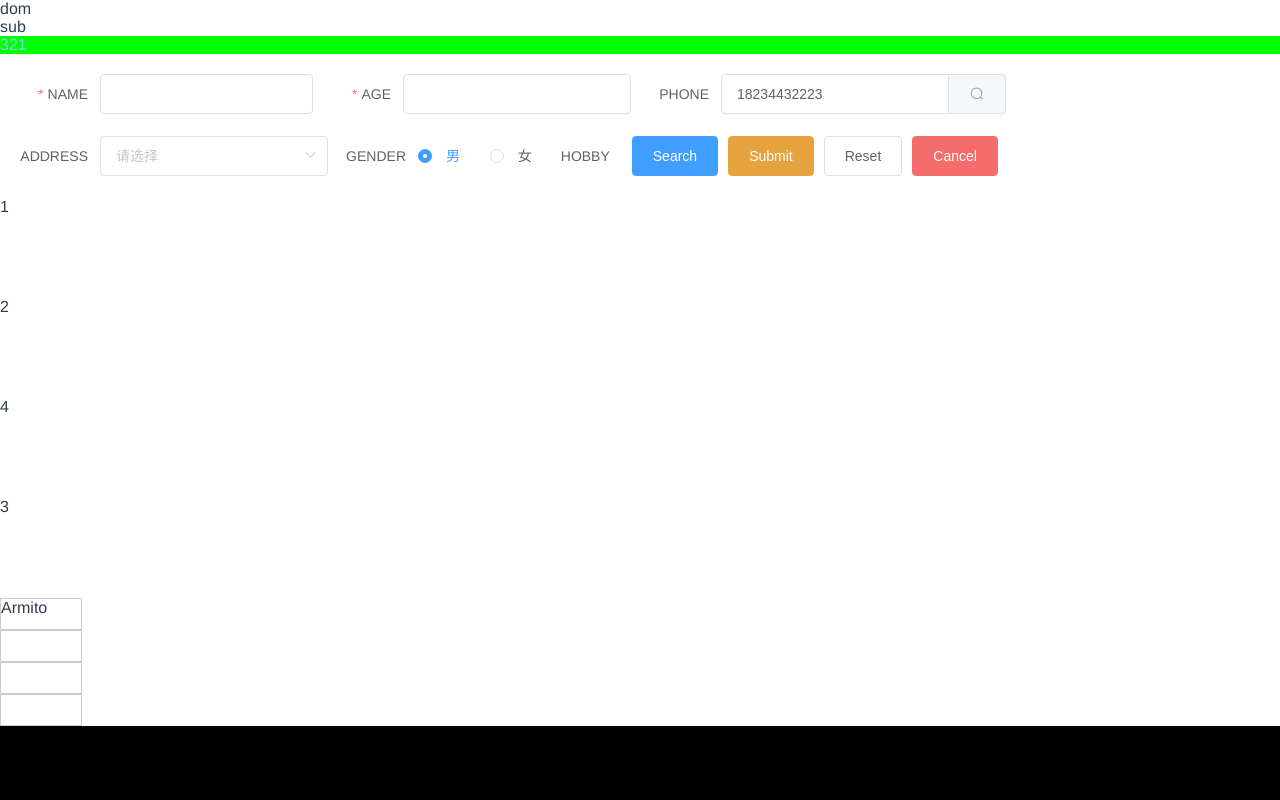
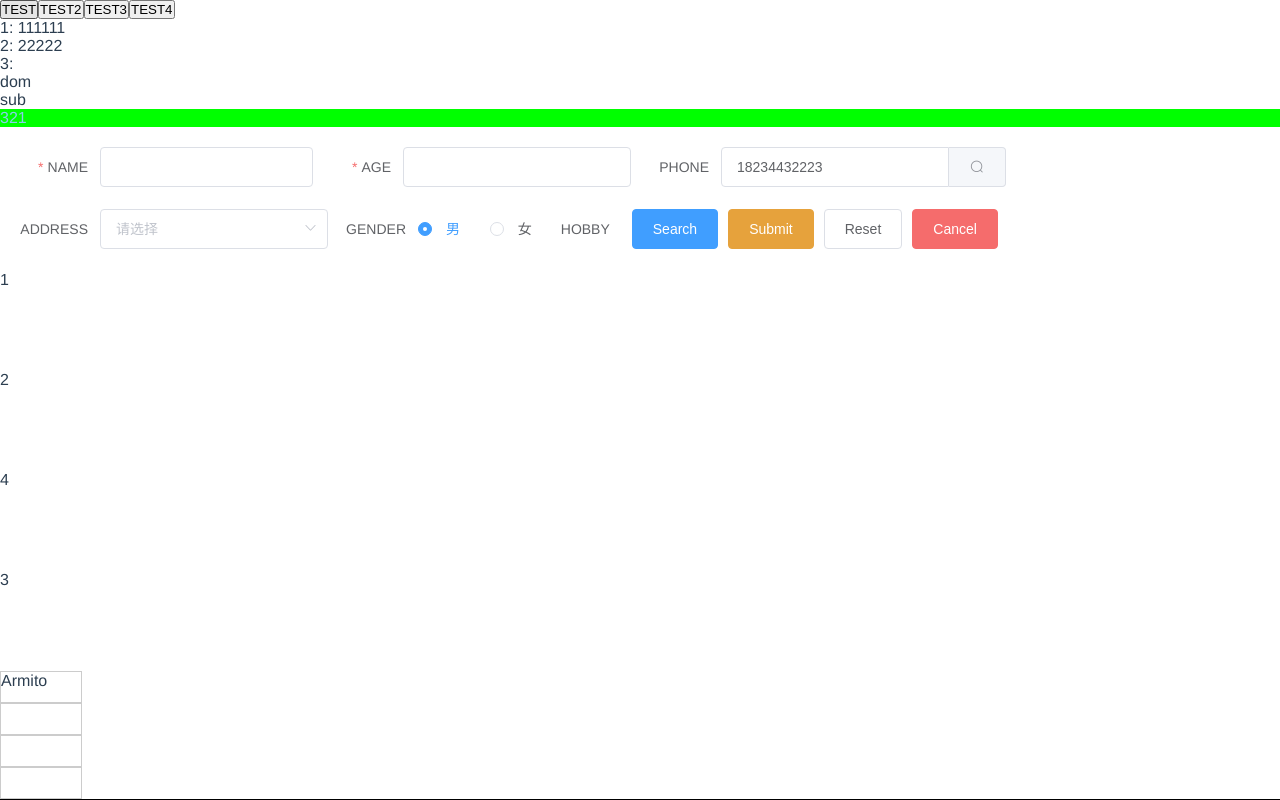
Before and after one commit to Armito/vue2-demo, a Vue app: page / in a window 1280 px wide. Shown: the top 800 px of the page. Built offline with nearby package versions, Linux system fonts and the light colour scheme; what vxe-table would draw is missing.

Commit message:
对象形式的data绑定探究

```diff
--- a/package.json
+++ b/package.json
@@ -1,5 +1,5 @@
 {
-  "name": "vue-demo",
+  "name": "vue2-demo",
   "version": "0.1.0",
   "private": true,
   "scripts": {
--- a/src/App.vue
+++ b/src/App.vue
@@ -1,13 +1,23 @@
 <!--
  * @Author: Armito
  * @Date: 2021-04-12 16:49:57
- * @LastEditTime: 2021-09-17 09:59:03
+ * @LastEditTime: 2021-09-28 09:38:58
  * @LastEditors: Please set LastEditors
  * @Description: In User Settings Edit
  * @FilePath: \vue-demo\src\App.vue
 -->
 <template>
   <div id="app">
+    <div>
+      <button @click="testReactivity">TEST</button>
+      <button @click="testReactivity2">TEST2</button>
+      <button @click="testReactivity3">TEST3</button>
+      <button @click="testReactivity4">TEST4</button>
+      <div>1: {{ testObj.property }}</div>
+      <div>2: {{ testObj.pppp }}</div>
+      <div>3: {{ testObj.qqqqqq }}</div>
+    </div>
+
     <Dom />
     <Functional style="color: skyblue;" class="fff" :flag="true" />
     <!-- <ChangePage /> -->
@@ -63,14 +73,6 @@ export default {
     Dom
   },
 
-  data() {
-    return {
-      form: useForm(),
-      formItems: useFormItems(),
-      buttons: useButtons()
-    };
-  },
-
   methods: {
     buttonClick([effect, formData]) {
       switch (effect) {
@@ -98,7 +100,43 @@ export default {
         default:
           break;
       }
+    },
+
+    testReactivity() {
+      // this.testObj.pppp = "3333";
+      // this.testObj.property = "44444";
+      this.testObj = {
+        property: "33333",
+        // pppp: "22444444444222"
+        qqqqqq: "88888"
+      };
+    },
+
+    testReactivity2() {
+      this.testObj.property = "44444";
+      this.testObj.pppp = "55555";
+    },
+
+    testReactivity3() {
+      this.testObj.pppp = "66666";
+    },
+
+    testReactivity4() {
+      this.testObj.qqqqqq = "77777";
     }
+  },
+
+  data() {
+    return {
+      form: useForm(),
+      formItems: useFormItems(),
+      buttons: useButtons(),
+
+      testObj: {
+        property: "111111",
+        pppp: "22222"
+      }
+    };
   }
 };
 </script>
```
Also changed, not shown: src/assets/doc/对象形式的data绑定探究.md (added, +21 -0 lines).
